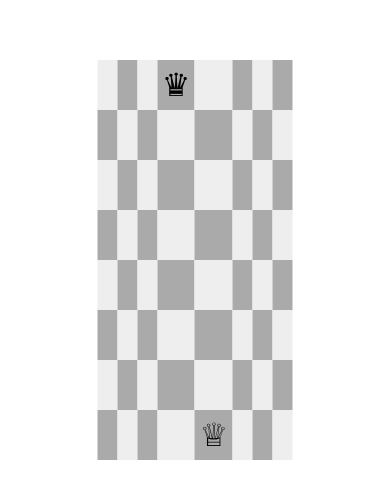
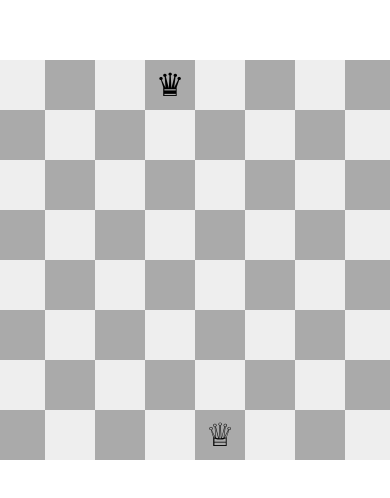
Before and after one commit to khang200923/queen-duel, a plain HTML site: page index.html in a window 390 px wide. Shown: the part 162-660 px from the top of the page. Drawn offline with Linux system fonts and the light colour scheme.

Commit message:
Playable on mobile

```diff
--- a/styles.css
+++ b/styles.css
@@ -1,8 +1,11 @@
 .container {
     position: absolute;
+    width: 400px; height: 400px;
     top: 50%; left: 50%;
     transform: translate(-50%,-50%);
     text-align: center;
+    -webkit-transform: translate(-50%,-50%);
+    -ms-transform: translate(-50%,-50%);
 }
 p { font-family: 'Open Sans', sans-serif; }
 .chess-board { border-spacing: 0; border-collapse: collapse; }
```
Also changed, not shown: index.html (+0 -1 lines).
